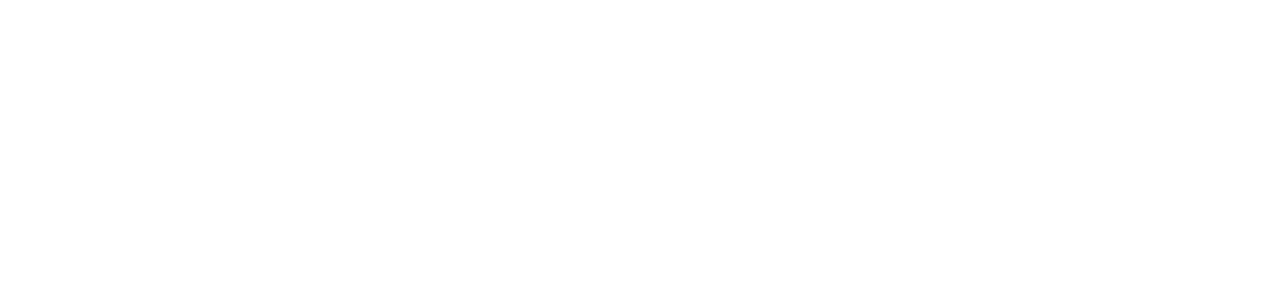
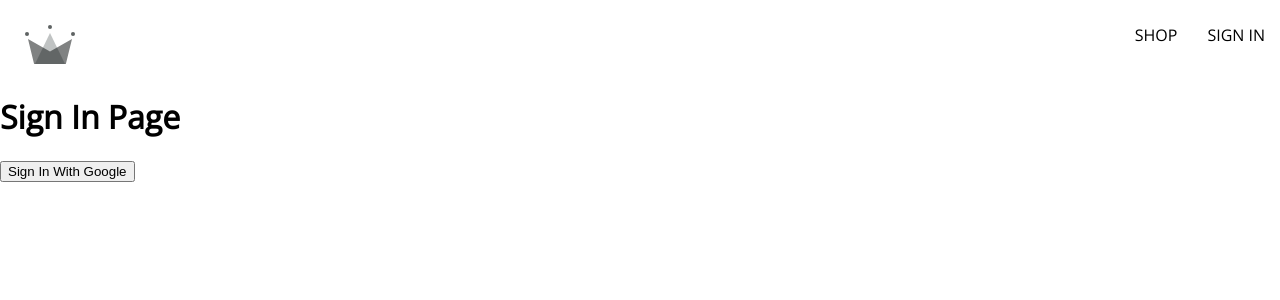
Before and after one commit to emrecolak-23/react-ecommerce, a React (Create React App) app: page /sign-in in a window 1280 px wide. Before the commit this address had no page. Shown: the top 300 px of the page. Built offline with nearby package versions, Linux system fonts and the light colour scheme; a web font is replaced by a local one.

Commit message:
authenticating with firebase

```diff
--- a/package.json
+++ b/package.json
@@ -6,6 +6,7 @@
     "@testing-library/jest-dom": "^5.16.5",
     "@testing-library/react": "^13.4.0",
     "@testing-library/user-event": "^13.5.0",
+    "firebase": "^9.17.1",
     "react": "^18.2.0",
     "react-dom": "^18.2.0",
     "react-router-dom": "^6.8.1",
--- a/src/App.js
+++ b/src/App.js
@@ -2,6 +2,7 @@
 
 import Navigation from './routes/navigation/navigation.component';
 import Home from './routes/home/home.component';
+import SignIn from './routes/sign-in/sign-in.component';
 
 const Shop = () => {
   return <h1>I am a shop page</h1>;
@@ -13,6 +14,7 @@
       <Route path="/" element={<Navigation />}>
         <Route index element={<Home />} />
         <Route path="shop" element={<Shop />} />
+        <Route path="sign-in" element={<SignIn />} />
       </Route>
     </Routes>
   );
--- a/src/routes/navigation/navigation.component.js
+++ b/src/routes/navigation/navigation.component.js
@@ -14,7 +14,10 @@
         </Link>
         <div className="nav-links-container">
           <Link className="nav-link" to="/shop">
-            Shop
+            SHOP
+          </Link>
+          <Link className="nav-link" to="/sign-in">
+            SIGN IN
           </Link>
         </div>
       </div>
--- /dev/null
+++ b/src/routes/sign-in/sign-in.component.js
@@ -0,0 +1,17 @@
+import { signInWithGooglePopup } from '../../utils/firebase/firebase.utils';
+
+const SignIn = () => {
+  const logGoogleUser = async () => {
+    const response = await signInWithGooglePopup();
+    console.log(response);
+  };
+
+  return (
+    <div>
+      <h1>Sign In Page</h1>
+      <button onClick={logGoogleUser}>Sign In With Google</button>
+    </div>
+  );
+};
+
+export default SignIn;
--- /dev/null
+++ b/src/utils/firebase/firebase.utils.js
@@ -0,0 +1,27 @@
+import { initializeApp } from 'firebase/app';
+import {
+  getAuth,
+  signInWithRedirect,
+  signInWithPopup,
+  GoogleAuthProvider,
+} from 'firebase/auth';
+
+// web app's Firebase configuration
+const firebaseConfig = {
+  apiKey: process.env.REACT_APP_FIREBASE_API_KEY,
+  authDomain: process.env.REACT_APP_AUTH_DOMAIN,
+  projectId: process.env.REACT_APP_PROJECT_ID,
+  storageBucket: process.env.REACT_APP_FIREBASE_STORAGE_BUCKET,
+  messagingSenderId: process.env.REACT_APP_FIREBASE_MESSAGIN_SENDER_ID,
+  appId: process.env.REACT_APP_FIREBASE_APP_ID,
+};
+
+// Initialize Firebase
+const firebaseApp = initializeApp(firebaseConfig);
+const provider = new GoogleAuthProvider();
+provider.setCustomParameters({
+  prompt: 'select_account',
+});
+
+export const auth = getAuth();
+export const signInWithGooglePopup = () => signInWithPopup(auth, provider);
```
Also changed, not shown: 2 other files (tests, documents, lock files or other folders).
